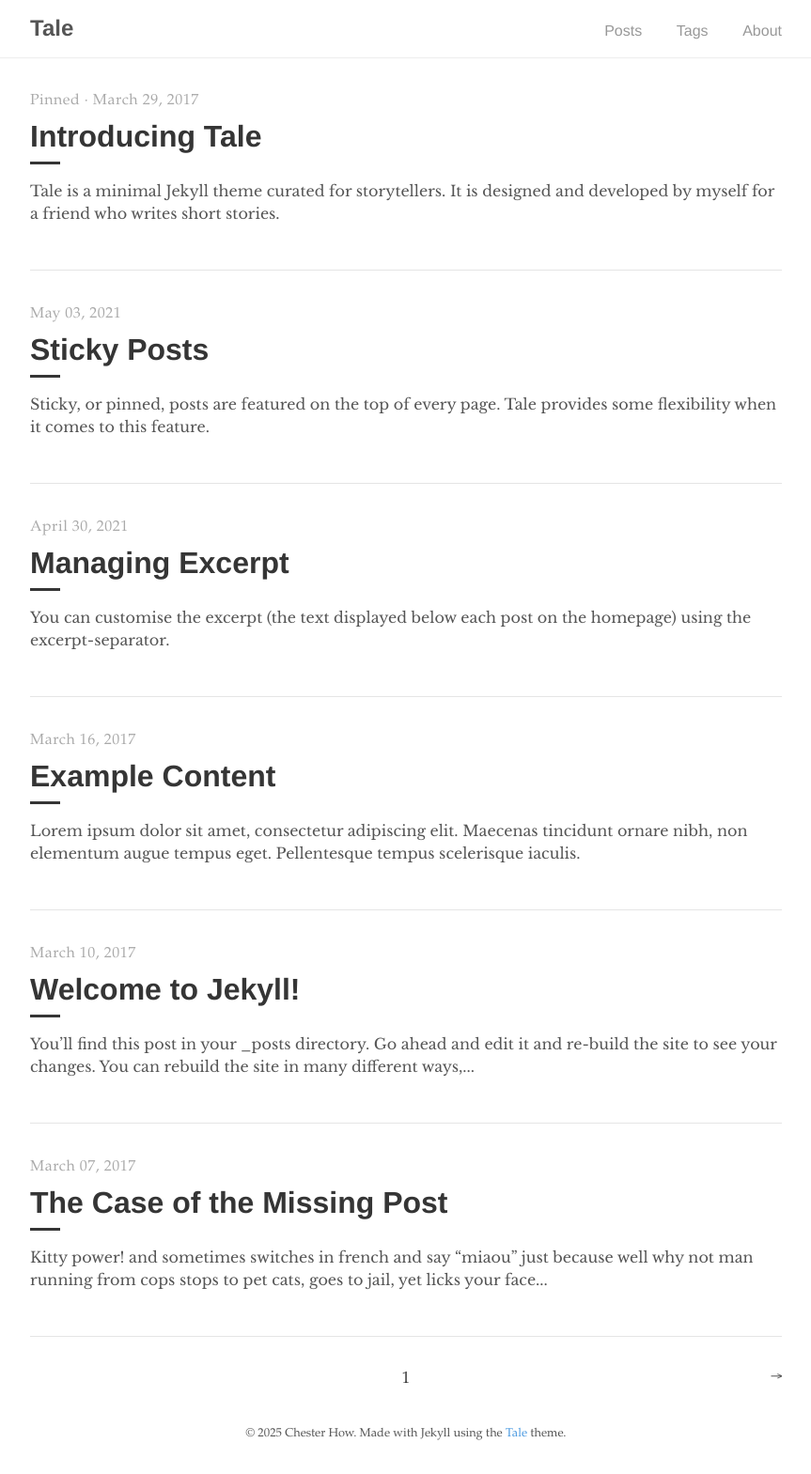
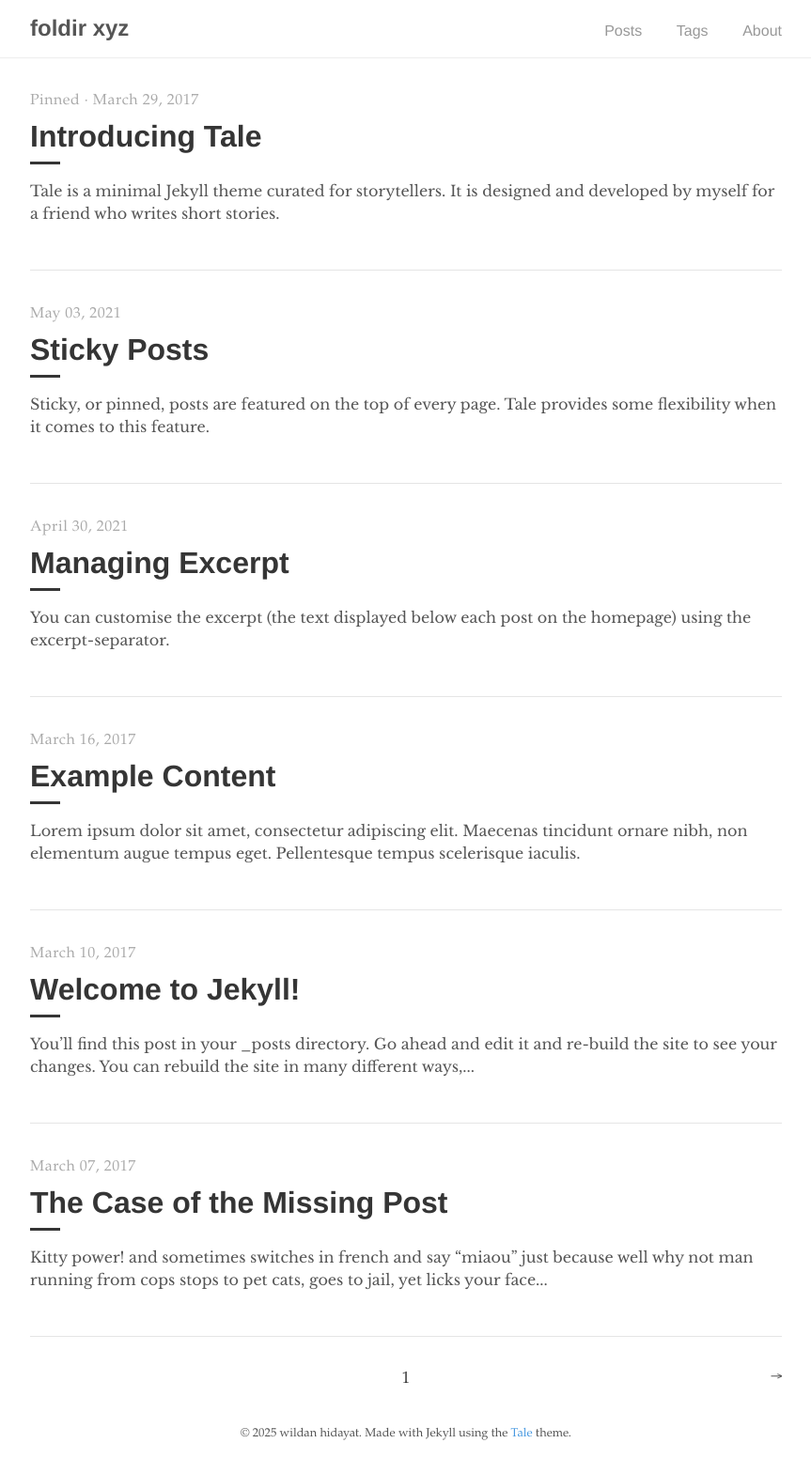
Before and after one commit to foldirku/foldirku.github.io, a Jekyll site: the page built from index.html, in a window 1280 px wide. Shown: the whole page at 94% size, without its empty margins (208-1071 px from the left). Built offline with Jekyll 4.4.1, drawn with Linux system fonts in a browser that asks for light colours; the list of posts is cut into pages by our own code.

Commit message:
Update _config.yml

```diff
--- a/_config.yml
+++ b/_config.yml
@@ -1,7 +1,7 @@
 # Site settings
-title:          Tale
-description:    "Minimal Jekyll theme for storytellers"
-baseurl:        "/"
+title:          foldir xyz
+description:    "foldir.xyz adalah blog pribadi."
+baseurl:        ""
 url:            "https://foldir.xyz"
 
 # Google Analytics
@@ -9,9 +9,9 @@ google_analytics: UA—XXXXXXXX-X
 
 # Author
 author:
-  name:         Chester How
-  url:          https://chester.how
-  email:        chesterhow@gmail.com
+  name:         wildan hidayat
+  url:          https://foldir.xyz
+  email:        https://foldir.xyz
 
 # Build settings
 markdown:       kramdown
```
